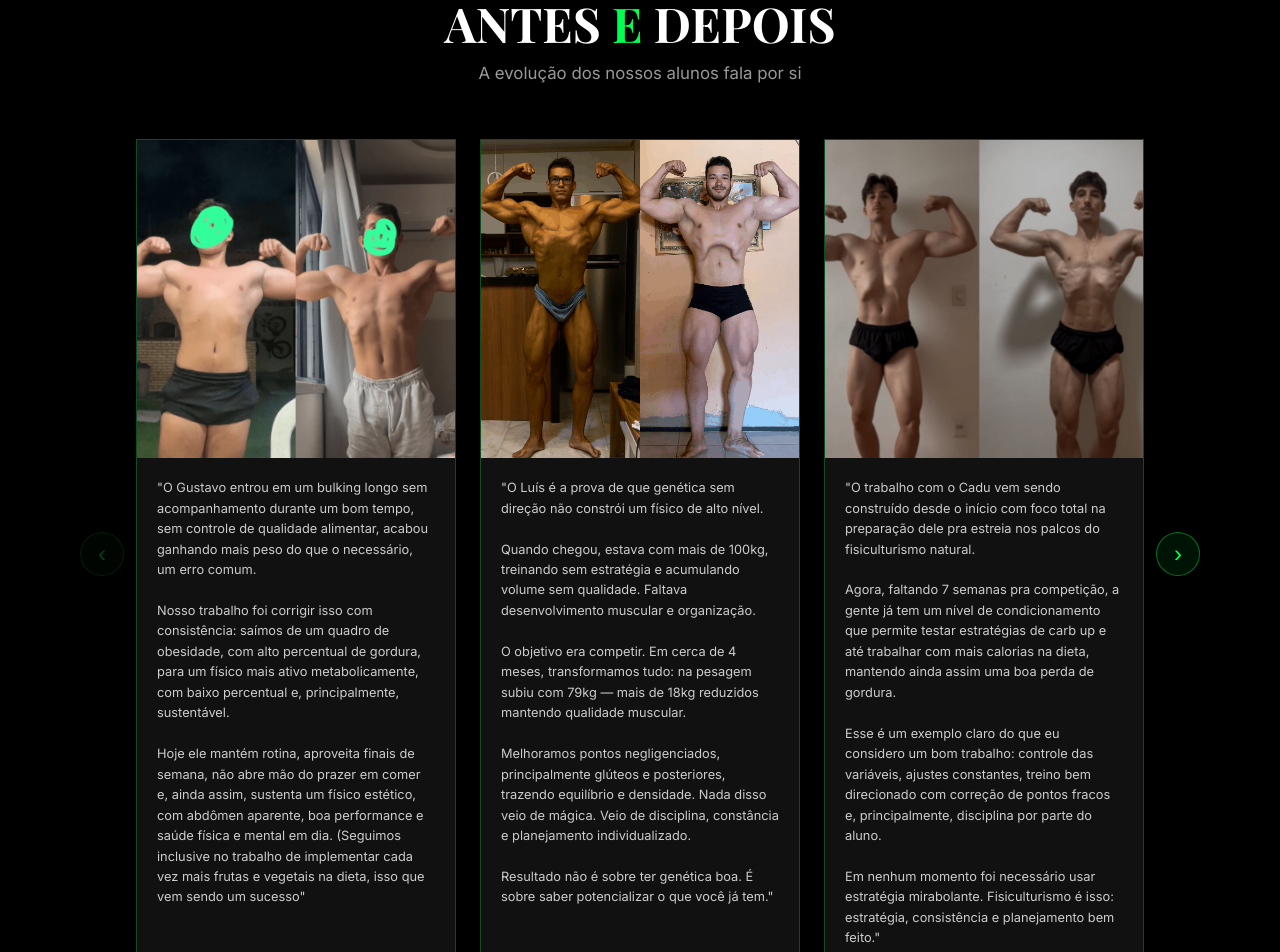
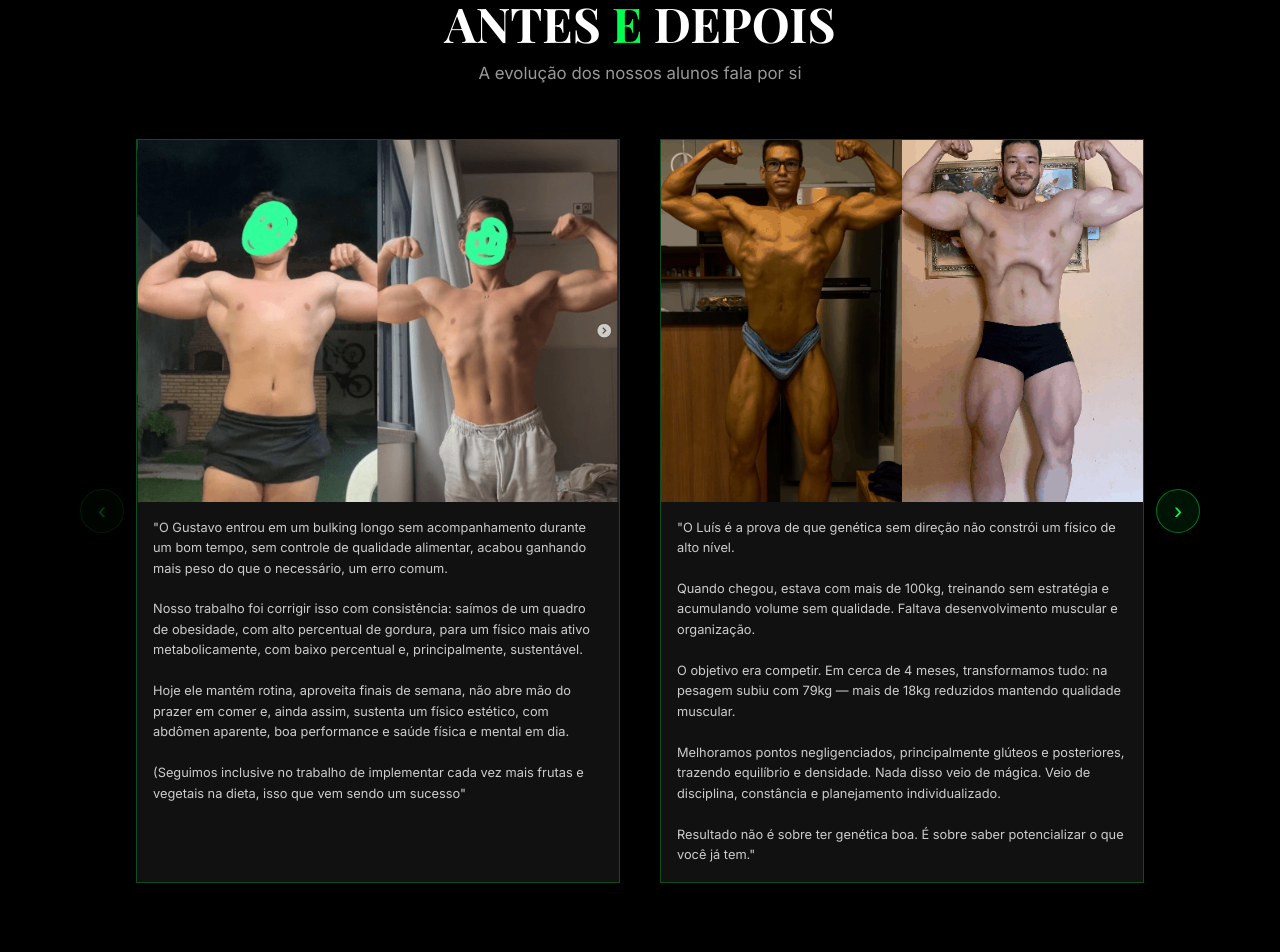
Before and after one commit to GustavoGadelhaa/fortitude-crew, a React (Vite) app: page / in a window 1280 px wide. Shown: the part 3820-4772 px from the top of the page. Built offline with nearby package versions, Linux system fonts and the light colour scheme.

Commit message:
fix: testimonial cards sizing, spacing, and text formatting

```diff
--- a/src/App.css
+++ b/src/App.css
@@ -898,7 +898,8 @@
 
 .testimonials__track {
   display: flex;
-  gap: 1.5rem;
+  gap: 2.5rem;
+  width: 100%;
 }
 
 .testimonials__card {
@@ -909,7 +910,7 @@
   display: flex;
   flex-direction: column;
   min-width: 0;
-  flex: 0 0 calc((100% - 3rem) / 3);
+  flex: 0 0 calc((100% - 2.5rem) / 2);
 }
 
 .testimonials__card:hover {
@@ -946,7 +947,7 @@
 
 .testimonials__img-wrapper {
   width: 100%;
-  aspect-ratio: 1;
+  aspect-ratio: 4 / 3;
   overflow: hidden;
 }
 
@@ -957,13 +958,9 @@
 }
 
 .testimonials__body {
-  padding: 1.25rem;
+  padding: 1rem;
   text-align: left;
   flex: 1;
-}
-
-.testimonials__track .testimonials__body {
-  min-height: 160px;
 }
 
 .testimonials__label {
--- a/src/components/Testimonials.jsx
+++ b/src/components/Testimonials.jsx
@@ -7,7 +7,7 @@ import 'swiper/css';
 const images = [
   {
     src: '/evolucao.png',
-    label: '"O Gustavo entrou em um bulking longo sem acompanhamento durante um bom tempo, sem controle de qualidade alimentar, acabou ganhando mais peso do que o necessário, um erro comum.\n\nNosso trabalho foi corrigir isso com consistência: saímos de um quadro de obesidade, com alto percentual de gordura, para um físico mais ativo metabolicamente, com baixo percentual e, principalmente, sustentável.\n\nHoje ele mantém rotina, aproveita finais de semana, não abre mão do prazer em comer e, ainda assim, sustenta um físico estético, com abdômen aparente, boa performance e saúde física e mental em dia. (Seguimos inclusive no trabalho de implementar cada vez mais frutas e vegetais na dieta, isso que vem sendo um sucesso"',
+    label: '"O Gustavo entrou em um bulking longo sem acompanhamento durante um bom tempo, sem controle de qualidade alimentar, acabou ganhando mais peso do que o necessário, um erro comum.\n\nNosso trabalho foi corrigir isso com consistência: saímos de um quadro de obesidade, com alto percentual de gordura, para um físico mais ativo metabolicamente, com baixo percentual e, principalmente, sustentável.\n\nHoje ele mantém rotina, aproveita finais de semana, não abre mão do prazer em comer e, ainda assim, sustenta um físico estético, com abdômen aparente, boa performance e saúde física e mental em dia.\n\n(Seguimos inclusive no trabalho de implementar cada vez mais frutas e vegetais na dieta, isso que vem sendo um sucesso"',
     pos: 'center',
   },
   {
@@ -34,7 +34,8 @@ export default function Testimonials() {
   const trackRef = useRef(null);
   const stepRef = useRef(0);
 
-  const maxIndex = Math.max(0, images.length - 3);
+  const visibleCards = isMobile ? 1 : 2;
+  const maxIndex = Math.max(0, images.length - visibleCards);
 
   useEffect(() => {
     const check = () => setIsMobile(window.innerWidth <= 768);
@@ -72,7 +73,7 @@ export default function Testimonials() {
     }
   };
 
-  const showArrows = images.length > 3;
+  const showArrows = images.length > visibleCards;
 
   return (
     <section id="depoimentos" className="testimonials">
```
